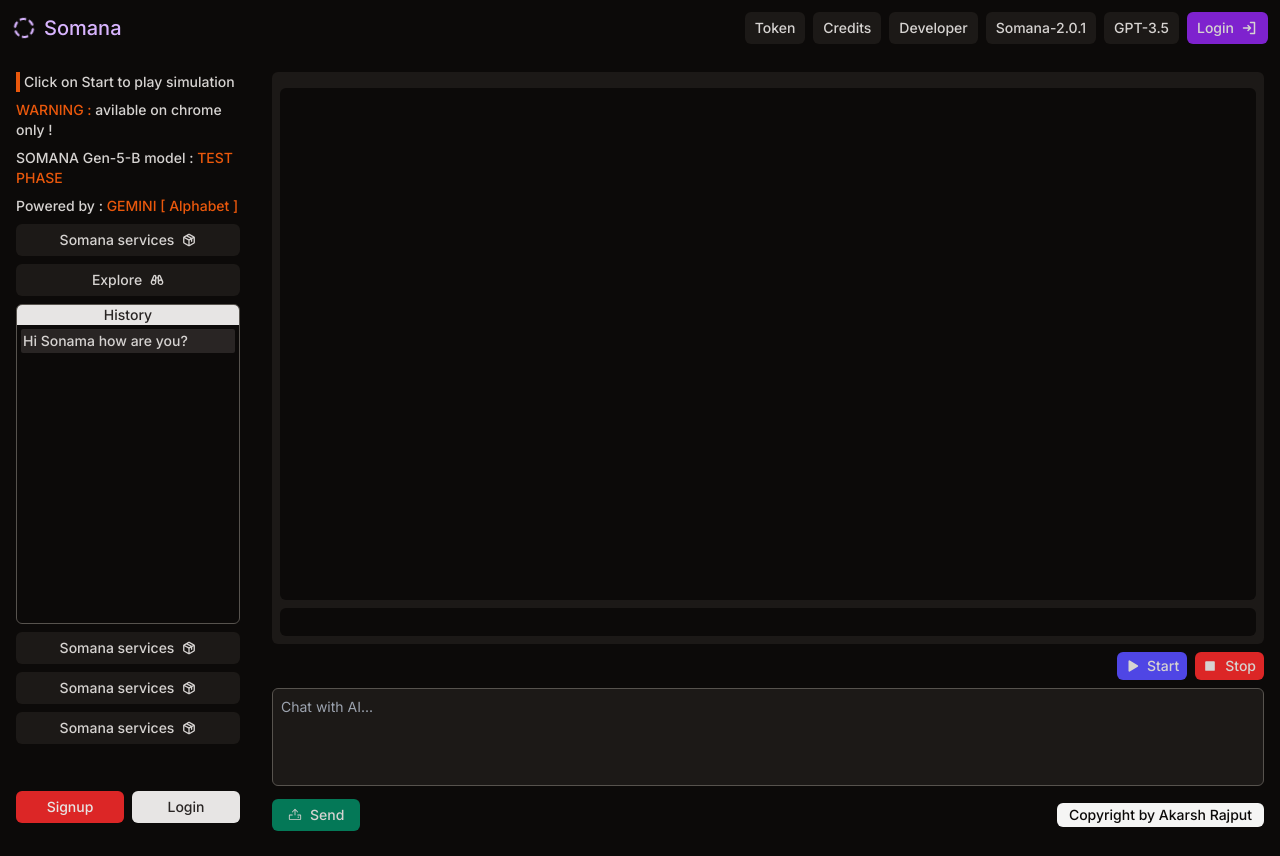
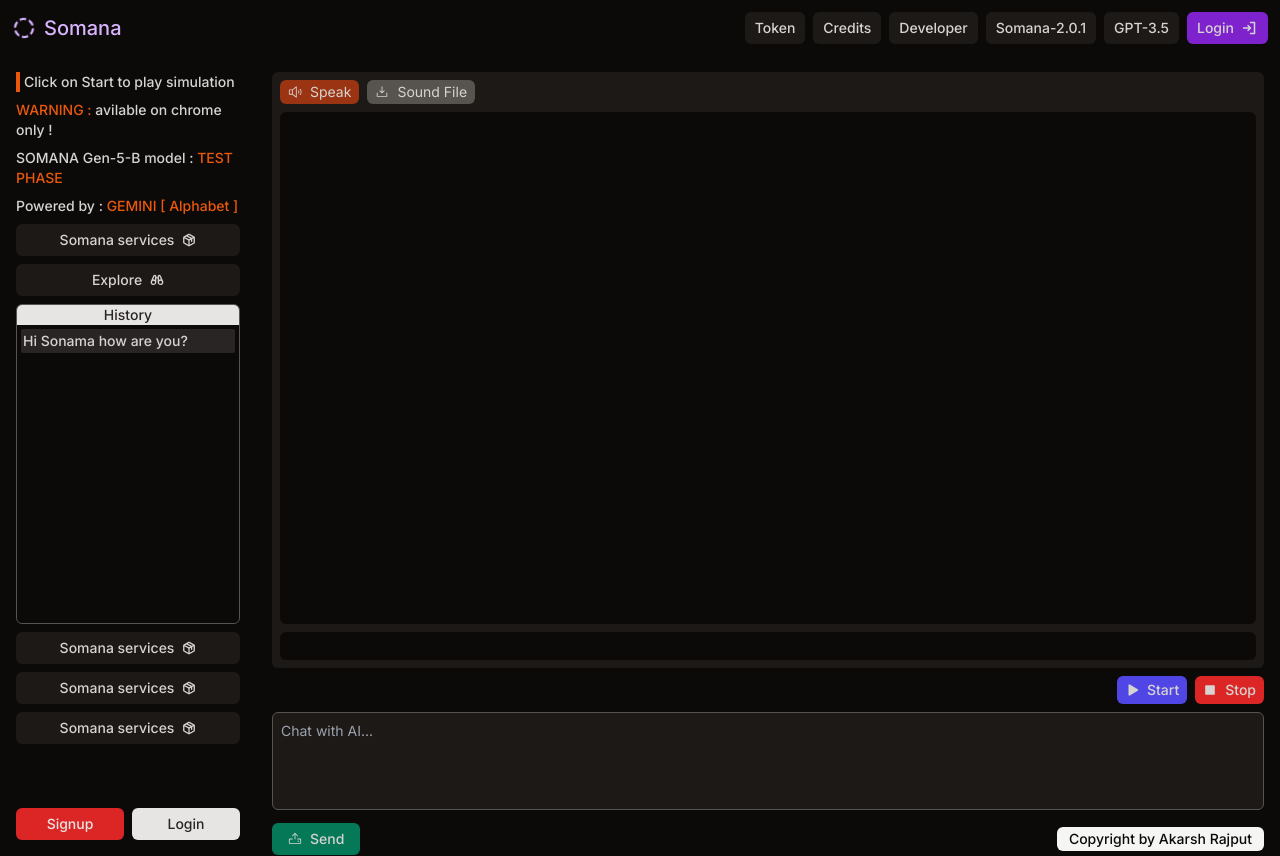
Before and after one commit to akarshrajput/somana-ai, a Next.js app: page / in a window 1280 px wide. Built offline with nearby package versions, Linux system fonts and the light colour scheme.

Commit message:
Update AskAI.jsx
updating it

```diff
--- a/components/AskAI.jsx
+++ b/components/AskAI.jsx
@@ -101,6 +101,13 @@
         <div className="w-full flex flex-col gap-2 resize-none rounded-md outline-none h-full p-2 text-stone-300 bg-stone-900">
           <div className="flex items-center gap-2">
 
+
+            <TextToSpeechComponent
+              text={`Somana speaking ${chatHistory
+                .map((entry) => entry.text)
+                .join(" ")}`}
+            />
+
             {loadingResponse && (
               <div className="flex items-center gap-2 ml-auto">
                 <p>Generating</p>
```
